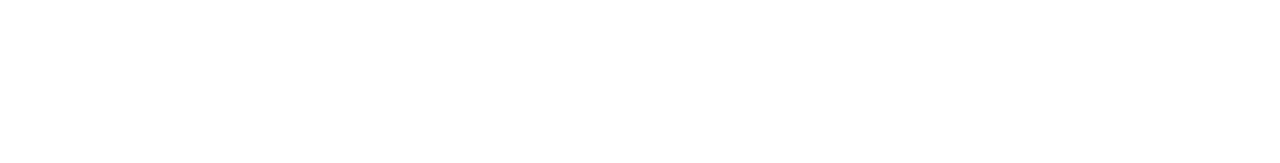
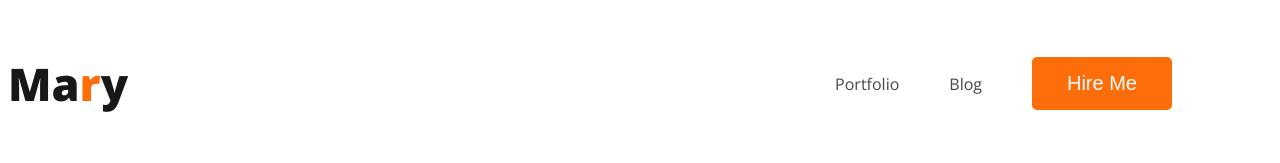
Before and after one commit to sharmin231/web-development-portfolio, a plain HTML site: page index.html in a window 1280 px wide. Drawn offline with nearby package versions, Linux system fonts and the light colour scheme.

Commit message:
add this change

```diff
--- a/index.html
+++ b/index.html
@@ -4,9 +4,21 @@
     <meta charset="UTF-8">
     <meta name="viewport" content="width=device-width, initial-scale=1.0">
     <title>Web Development Portfolio</title>
+    <link rel="preconnect" href="https://fonts.googleapis.com">
+<link rel="preconnect" href="https://fonts.gstatic.com" crossorigin>
+<link href="https://fonts.googleapis.com/css2?family=Open+Sans:wght@400;800&display=swap" rel="stylesheet">
+    <link rel="stylesheet" href="styles2/pirtfolio.css">
 </head>
 <body>
     <header>
+        <nav>
+            <h3 class="nav-title">Ma<span class="text-primary">r</span>y</h3>
+            <ul>
+                <li><a href="">Portfolio</a></li>
+                <li><a href="">Blog</a></li>
+                <li><button class="btn-primary">Hire Me</button></li>
+            </ul>
+        </nav>
 
     </header>
     <main>
--- /dev/null
+++ b/styles2/pirtfolio.css
@@ -0,0 +1,50 @@
+body {
+    font-family: 'Open Sans', sans-serif;
+}
+
+
+nav {
+    display: flex;
+    align-items: center;
+    justify-content: space-between;
+}
+
+.nav-title {
+    color: #181818;
+    font-size: 45px;
+    font-weight: 800;
+
+
+}
+
+.btn-primary {
+    border-radius: 5px;
+    background: #FD6E0A;
+    border: 0;
+    color: white;
+    font-size: 20px;
+    font-weight: 700px;
+    padding: 15px 35px;
+}
+
+.text-primary {
+    color: #FD6E0A;
+}
+
+nav,
+ul {
+    display: flex;
+    align-items: center;
+}
+
+nav,
+li {
+    list-style: none;
+    margin-right: 50px;
+}
+
+nav,
+a {
+    text-decoration: none;
+    color: #474747;
+}
```
